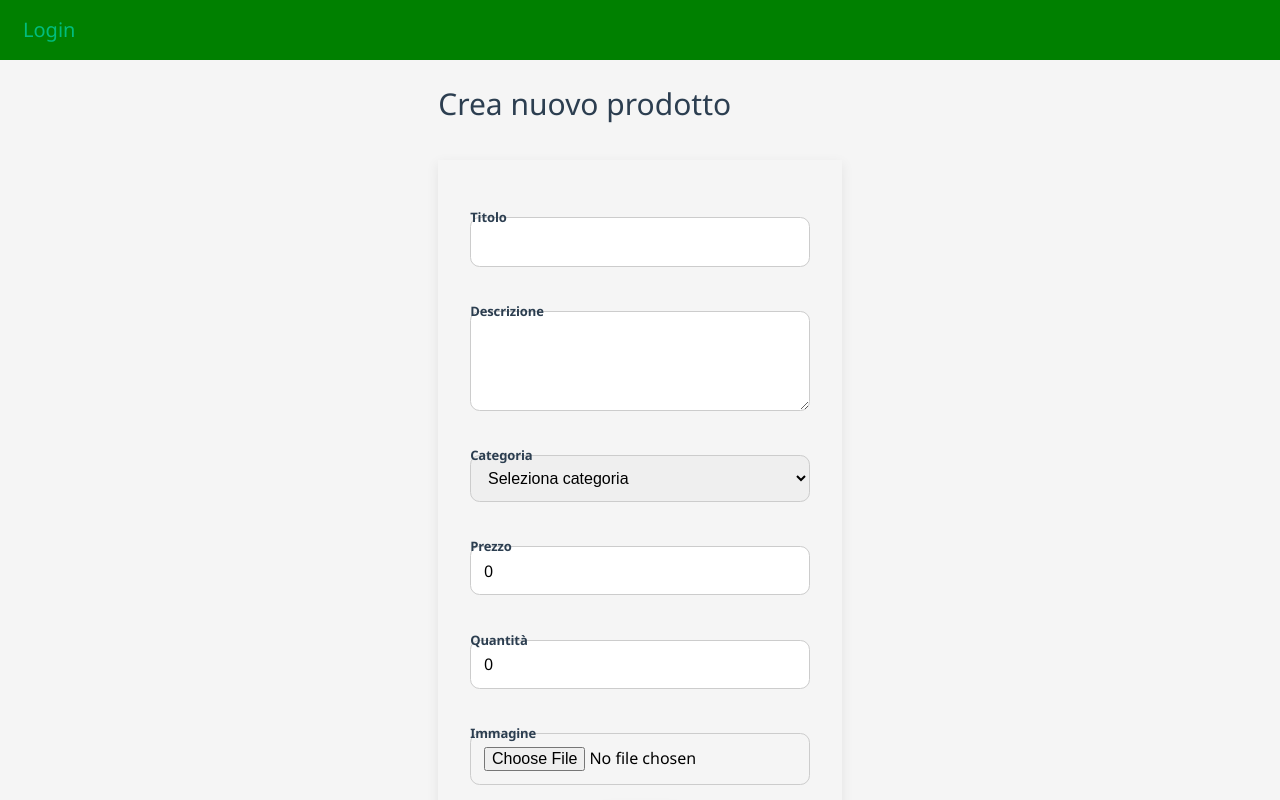
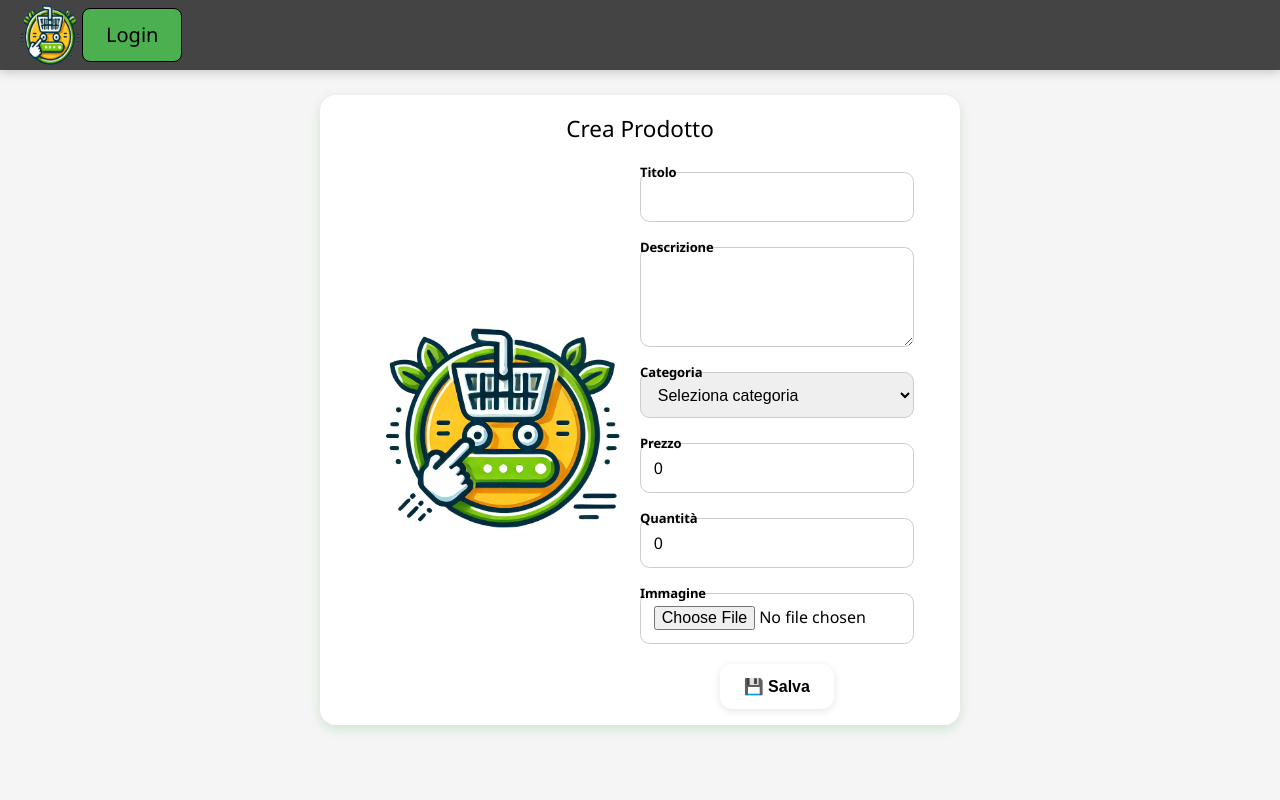
Before and after one commit to marco-villa-unibo/progetto_sistemi_web, a Vue app in the folder fe-shop-sistemi-web/: page /CreateProduct in a window 1280 px wide. Built offline with nearby package versions, Linux system fonts and the light colour scheme.

Commit message:
aggiornato css per component Profilo e crea prodotto

```diff
--- a/fe-shop-sistemi-web/src/App.vue
+++ b/fe-shop-sistemi-web/src/App.vue
@@ -66,19 +66,24 @@ const closeSidebar = () => {
 <template>
   <div style="display: flex; flex-direction: column; align-items: center; height:100%; overflow: hidden;">
     <!-- HEADER -->
-    <div style="height: 60px; width: 100%">
-  <div style="display: flex; justify-content: space-between; align-items: center; width: 100%; height: 60px; background-color:green; padding: 0 20px; box-sizing: border-box;">
+    <div style="height: 70px; width: 100%; box-shadow: 0px 2px 10px rgba(0, 0, 0, 0.2);">
+      <div style="display: flex; justify-content: space-between; align-items: center; width: 100%; height: 70px;background-color: rgb(68 68 68); padding: 0 20px; box-sizing: border-box;">
 
         <!-- Sinistra: Nome utente -->
-    <div v-if="token" style="color: white; font-size: 20px; cursor: pointer;" @click="toggleSidebar">
+        <div style="display: flex; flex-direction: row;">
+          <div style="display: flex; gap: 15px; align-items: center;">
+            <img src="./assets/DALL·E-2025-03-22-16.32 (3).png" srcr="https://preview.ibb.co/hUAr57/bar_bg.jpg" alt="Logo" style="width: 60px; height: 60px; border-radius: 50%;">
+          </div>
+          <div v-if="token" style="color: black; font-size: 20px; cursor: pointer;" @click="toggleSidebar" class="editButton">
             Ciao, {{ username }}
           </div>
-    <div v-else style="color: white; font-size: 20px;">
-      <RouterLink to="/login" tag="button">Login</RouterLink>
+          <div v-else style="color: black; border: black 1px solid; font-size: 20px;" class="editButton">
+            <RouterLink to="/login" tag="button" style="color: black">Login</RouterLink>
+          </div>
         </div>
 
         <!-- Destra: Carrello e Logout -->
-    <div v-if="token" style="display: flex; gap: 15px; align-items: center;">
+        <div v-if="token" style="display: flex; gap: 15px; align-items: center;" class="editButton">
           <RouterLink  to="/cart" tag="button" style="color:white; font-size: 20px;">
             🛒 Carrello
           </RouterLink>
@@ -108,6 +113,21 @@ const closeSidebar = () => {
 </template>
 
 <style scoped>
+
+.editButton {
+  background-color: #4CAF50; /* Verde */
+  border: none;
+  color: white;
+  padding: 10px 20px;
+  text-align: center;
+  text-decoration: none;
+  display: inline-block;
+  font-size: 16px;
+  margin: 4px 2px;
+  cursor: pointer;
+  border: black;
+}
+
 .sidebar {
   position: fixed;
   top: 0;
--- a/fe-shop-sistemi-web/src/components/LoginComponent.vue
+++ b/fe-shop-sistemi-web/src/components/LoginComponent.vue
@@ -1,6 +1,6 @@
 <template id="login-form">
     <div class="open login-wrapper">
-      <div class="login-left">
+      <div >
         <img height="180" src="../assets/DALL·E-2025-03-22-16.32 (3).png" srcr="https://preview.ibb.co/hUAr57/bar_bg.jpg">
       </div>
       <form class="login-right" @submit.prevent>
--- a/fe-shop-sistemi-web/src/components/newProductForm.vue
+++ b/fe-shop-sistemi-web/src/components/newProductForm.vue
@@ -2,6 +2,9 @@
 import { reactive, ref } from 'vue'
 import axios from "axios"
 import { getToken, removeToken } from "../utils/auth"
+
+const statusMessage = ref('')
+const statusType = ref<'success' | 'error' | ''>('')
 
 interface ProductForm {
   title: string
@@ -32,7 +35,8 @@ function uploadImage(event: Event) {
 
 function uploadProduct() {
   if (!imageFile.value) {
-    alert("Devi selezionare un'immagine.")
+    statusMessage.value = "Devi selezionare un'immagine."
+    statusType.value = 'error'
     return
   }
 
@@ -52,26 +56,43 @@ function uploadProduct() {
     }
   })
   .then(response => {
-    console.log('Product added successfully:', response.data)
+    statusMessage.value = 'Prodotto salvato con successo!'
+    statusType.value = 'success'
+
+    form.title = ''
+    form.pDescription = ''
+    form.category = ''
+    form.price = 0
+    form.quantity = 0
+    imageFile.value = null
   })
   .catch(err => {
-    alert('Errore nel salvataggio del prodotto: ' + err)
+    statusMessage.value = 'Errore nel salvataggio del prodotto.'
+    statusType.value = 'error'
   })
 }
 </script>
 
 <template>
-  <form @submit.prevent="uploadProduct" class="product-form" style="font:black;">
+  <div class="profile-editor" style="display: flex; justify-content: center; align-items: center; flex-direction: row; padding-bottom: 50px;">
+    <div class="card">
+      <div style="display: flex; justify-content: center; align-items: center; flex-direction: column; width: 100%; height: 100%;">
+        <h2 style="color: black;">Crea Prodotto</h2>
+      </div>
+      <div style="    display: flex;    flex-direction: row;    justify-content: center;    align-items: center;    width: 90%;">
+        <div style="color: black;    display: flex;    width: 50%;    align-items: center;    justify-content: center;">
+          <img height="300" width="300" src="../assets/DALL·E-2025-03-22-16.32 (3).png" style="margin: 30px; padding: 20px;"/>
+        </div>
+        <div  style="color:black; width:50%">
+          <form @submit.prevent="uploadProduct" style="font:black; padding: none; margin: none;">
             <div class="form-group">
               <label for="title">Titolo</label>
               <input id="title" v-model="form.title" required />
             </div>
-
             <div class="form-group">
               <label for="pDescription">Descrizione</label>
               <textarea id="pDescription" v-model="form.pDescription" required></textarea>
             </div>
-
             <div class="form-group">
               <label for="category">Categoria</label>
               <select id="category" v-model="form.category" required>
@@ -83,7 +104,6 @@ function uploadProduct() {
                 <option value="LIQUORI">Liquori</option>
               </select>
             </div>
-
             <div class="form-group">
               <label for="price">Prezzo</label>
               <input id="price" type="number" step="0.01" v-model.number="form.price" required />
@@ -98,9 +118,17 @@ function uploadProduct() {
               <label for="image">Immagine</label>
               <input id="image" type="file" accept="image/*" @change="uploadImage" required />
             </div>
-
-    <button type="submit">Salva</button>
+            <div v-if="statusMessage" :class="['status-message', statusType]">
+                {{ statusMessage }}
+            </div>
+            <div style="display: flex; justify-content: center; align-items: center; flex-direction: column; margin-top: 20px;">
+              <button type="submit" style="color:black">💾 Salva</button>
+            </div>
           </form>
+        </div>
+      </div>
+    </div>
+  </div>
 </template>
 
 <style scoped>
@@ -113,7 +141,30 @@ function uploadProduct() {
   --border-radius: 1rem;
   --transition: all 0.3s ease;
 }
+.card{
+    background-color: #ffffff;
+    border-radius: 16px;
+    box-shadow: 0 4px 12px rgba(0, 128, 0, 0.15);
+    padding: 16px;
+    margin: 16px;
+    cursor: pointer;
+    display: flex;
+    flex-direction: column;
+    align-items: center;
+        width: 50%;
+    justify-content: center;
+    transform: none;
+  }
 
+.profile-editor {
+    display: flex;
+    justify-content: center;
+    align-items: center;
+    margin: 0px;
+    width: 100%;
+    height: 100%;
+    flex-direction: row;
+  }
 .product-form {
   background-color: var(--bg-light);
   border-radius: var(--border-radius);
@@ -186,4 +237,26 @@ button:hover {
     padding: 1rem;
   }
 }
+
+.status-message {
+  margin: 1rem 0;
+  padding: 0.8rem;
+  border-radius: 0.6rem;
+  font-weight: bold;
+  text-align: center;
+  width: 100%;
+}
+
+.status-message.success {
+  background-color: #d4edda;
+  color: #155724;
+  border: 1px solid #c3e6cb;
+}
+
+.status-message.error {
+  background-color: #f8d7da;
+  color: #721c24;
+  border: 1px solid #f5c6cb;
+}
+
 </style>
--- a/fe-shop-sistemi-web/src/views/CreateProductView.vue
+++ b/fe-shop-sistemi-web/src/views/CreateProductView.vue
@@ -1,6 +1,5 @@
 <template>
-    <div class="create-product-view">
-      <h1>Crea nuovo prodotto</h1>
+    <div style="overflow: auto;" class="createProduct">
       <newProductForm />
     </div>
   </template>
@@ -9,11 +8,14 @@
   import newProductForm from '../components/newProductForm.vue'
 
   </script>
-
   <style scoped>
-  .create-product-view {
-    max-width: 600px;
-    margin: auto;
-    padding: 20px;
+  .createProduct{
+    width: 100%;
+    height: 100%;
+    display: flex
+;
+    align-content: center;
+    justify-content: center;
+    align-items: center;
   }
   </style>
--- a/fe-shop-sistemi-web/src/views/userProfileEditorView.vue
+++ b/fe-shop-sistemi-web/src/views/userProfileEditorView.vue
@@ -3,6 +3,6 @@ import userProfileEditorComponent from '../components/userProfileEditorComponent
 </script>
 
 
-<template>
-    <userProfileEditorComponent />
+<template setup>
+        <userProfileEditorComponent />
 </template>
```
Also changed, not shown: fe-shop-sistemi-web/src/components/userProfileEditorComponent.vue (+79 -20 lines). Lines whose indentation alone changed are shown as unchanged.
